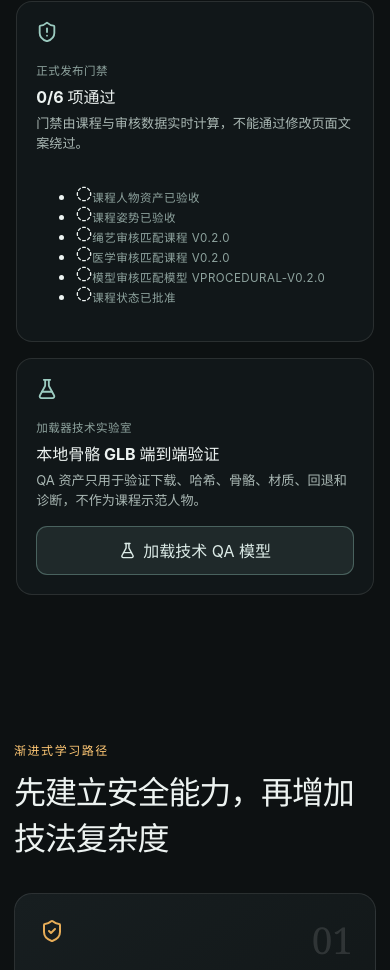
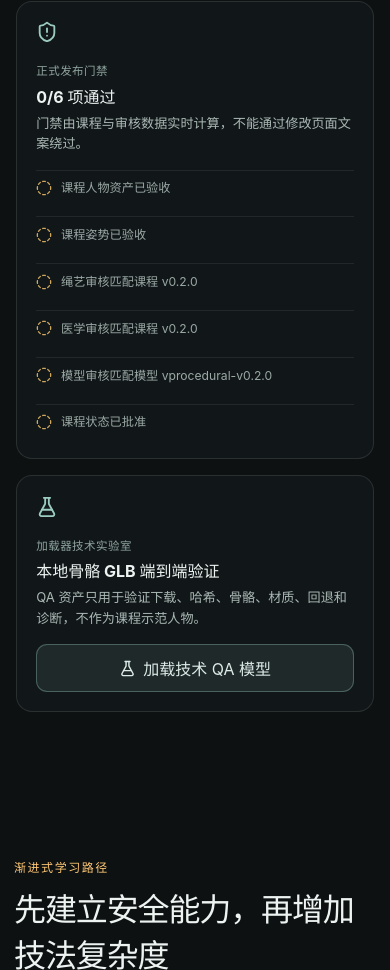
Before and after one commit to 1337816143/shibari_gpt, a React (Vite) app: page / in a window 390 px wide. Shown: the part 7125-8095 px from the top of the page. Built offline with nearby package versions, Linux system fonts and the light colour scheme.

Commit message:
Style calculated release gates

```diff
--- a/src/components/ui/asset-transparency.css
+++ b/src/components/ui/asset-transparency.css
@@ -31,7 +31,7 @@
 
 .asset-transparency__grid {
   display: grid;
-  grid-template-columns: 1.35fr 1fr 1fr;
+  grid-template-columns: repeat(2, minmax(0, 1fr));
   gap: 1rem;
 }
 
@@ -44,6 +44,10 @@
   border: 1px solid rgba(255, 255, 255, 0.1);
   border-radius: 1rem;
   background: rgba(20, 27, 28, 0.72);
+}
+
+.asset-card--primary {
+  grid-row: span 2;
 }
 
 .asset-card > svg {
@@ -118,7 +122,8 @@
   line-height: 1.45;
 }
 
-.review-records {
+.review-records,
+.release-gates {
   display: grid;
   gap: 0.7rem;
   margin: 0;
@@ -138,6 +143,36 @@
   text-transform: none;
 }
 
+.release-gates li {
+  display: flex;
+  align-items: center;
+  gap: 0.55rem;
+  padding: 0.55rem 0;
+  border-top: 1px solid rgba(255, 255, 255, 0.07);
+  color: #9ba9a5;
+}
+
+.release-gates li svg {
+  flex: 0 0 auto;
+  color: #d0a85d;
+}
+
+.release-gates li span {
+  color: inherit;
+  font-size: 0.76rem;
+  letter-spacing: 0;
+  line-height: 1.4;
+  text-transform: none;
+}
+
+.release-gates li.is-passed {
+  color: #a9e58e;
+}
+
+.release-gates li.is-passed svg {
+  color: #8fd36f;
+}
+
 .asset-card button {
   display: inline-flex;
   align-items: center;
@@ -154,6 +189,7 @@
 
 @media (max-width: 900px) {
   .asset-transparency__grid { grid-template-columns: 1fr; }
+  .asset-card--primary { grid-row: auto; }
 }
 
 @media (max-width: 640px) {
```
